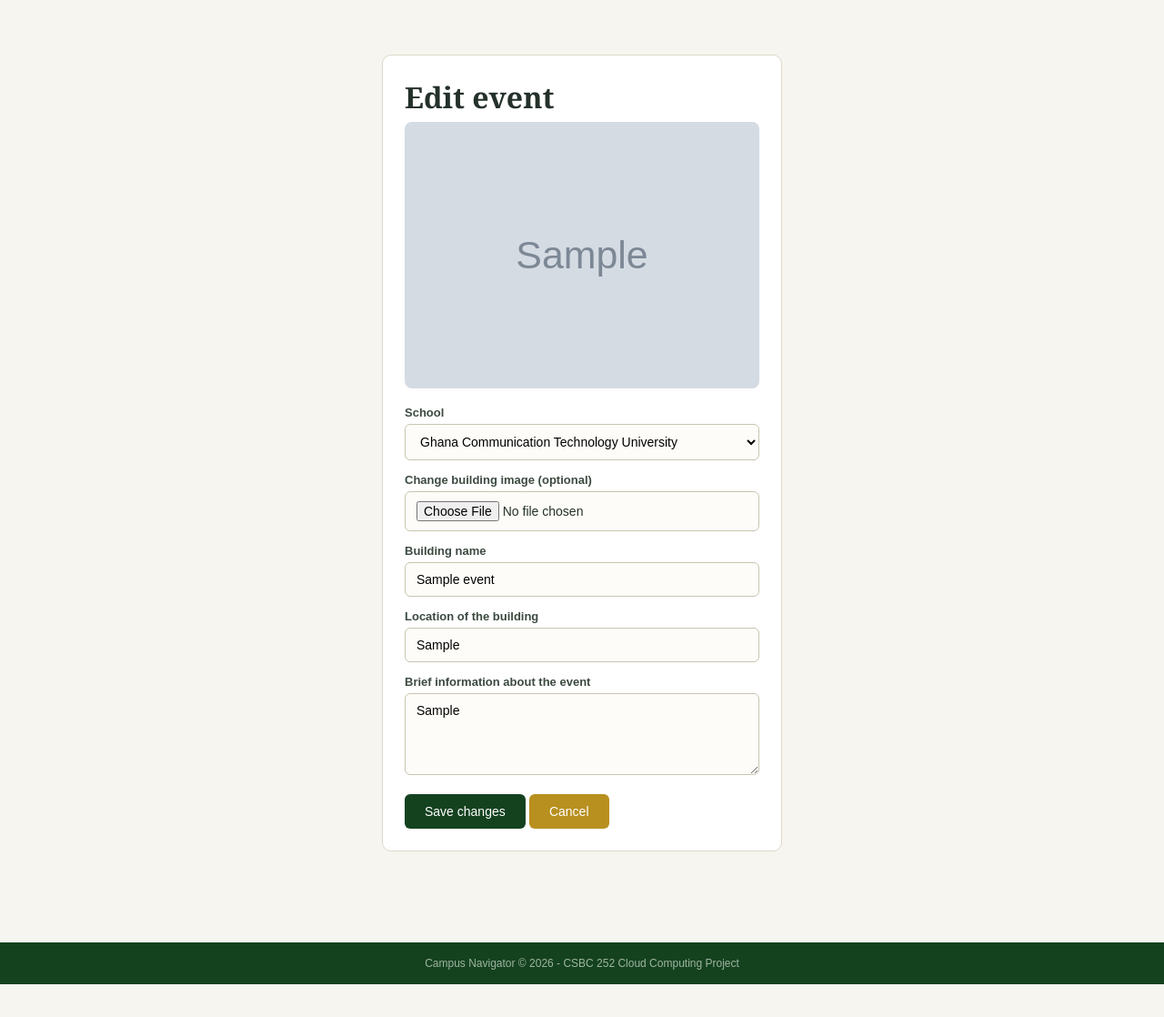
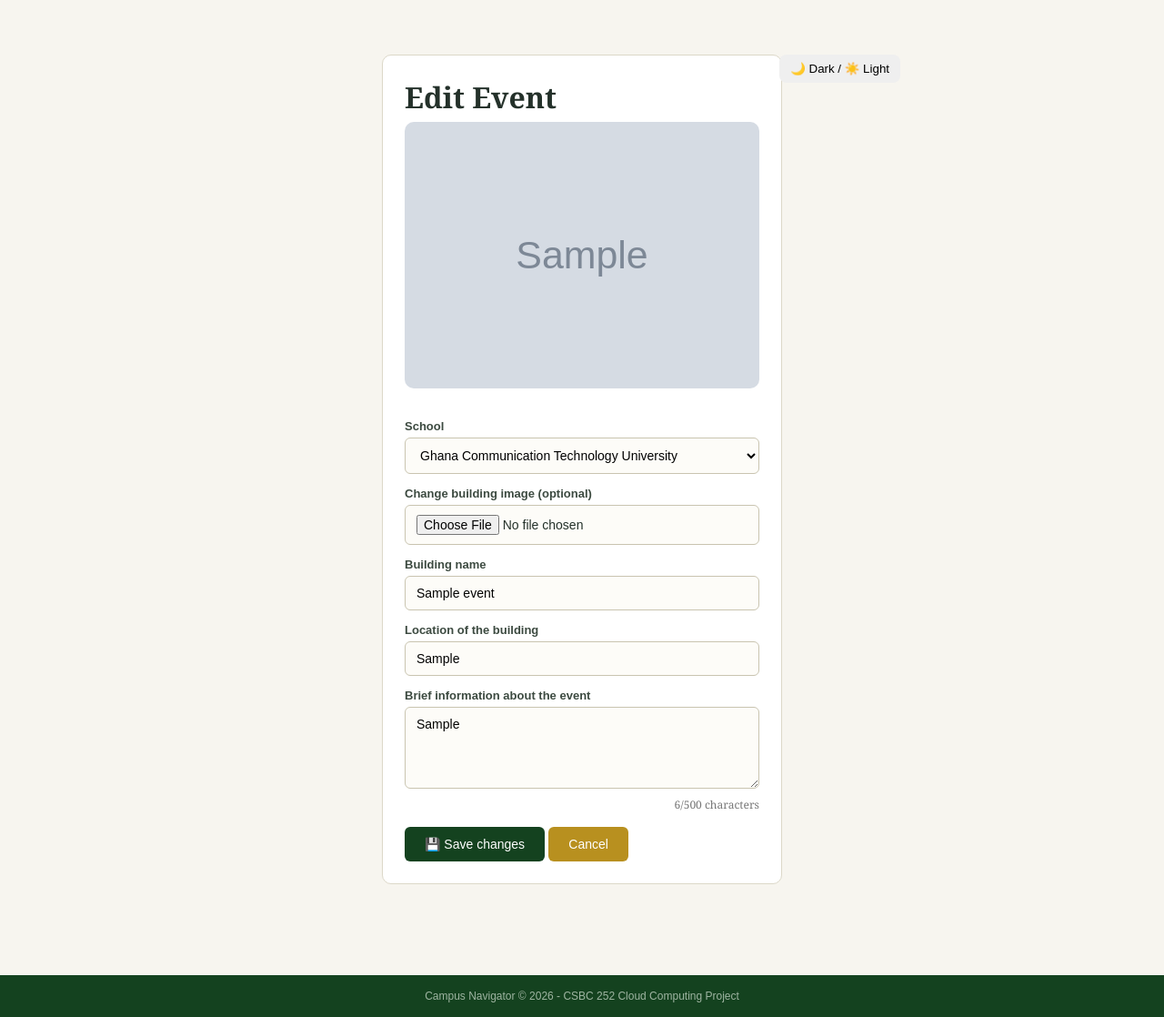
Before and after one commit to chrisolega/cloud-lab-group-project, a PHP site: page /admin/edit_event.php?id=1 in a window 1280 px wide. Shown: the part 58-1176 px from the top of the page at 91% size. Before the commit the page ends 1140 px from the top, so only its background shows below. Run offline with PHP 8.4, Linux system fonts and the light colour scheme; a user stored in the database is signed in; data comes from the database, SQL or seed files in the repository; tables that the repository leaves empty hold one stand-in row (values such as "Sample post"); grey boxes marked "Sample" are stand-in pictures; a stand-in replaces the project's code that opens the database connection; some libraries are stand-ins or nearby versions.

Commit message:
edit_event.php

```diff
--- a/admin/edit_event.php
+++ b/admin/edit_event.php
@@ -2,57 +2,241 @@
 require_once '../includes/db.php';
 require_once '../includes/auth.php';
 require_once '../includes/upload.php';
+
 need_admin();
+
 $base = '../';
 $title = 'Edit Event';
+
 $id = intval($_GET['id']);
+
 $q = $db->prepare('SELECT * FROM events WHERE id = ?');
 $q->execute(array($id));
 $e = $q->fetch();
+
 if (!$e) {
     header('Location: events.php');
     exit;
 }
+
 $schools = $db->query('SELECT * FROM schools ORDER BY id')->fetchAll();
+
 if ($_SERVER['REQUEST_METHOD'] == 'POST') {
+
     $bname = trim($_POST['building_name']);
     $bloc = trim($_POST['building_location']);
     $info = trim($_POST['event_info']);
     $sid = intval($_POST['school_id']);
+
     $img = $e['building_image'];
+
     if (isset($_FILES['building_image']) && $_FILES['building_image']['error'] == 0) {
         $new = save_image($_FILES['building_image']);
+
         if ($new) {
             $img = $new;
         }
     }
-$q = $db->prepare('UPDATE events SET school_id = ?, building_name = ?, building_location = ?, building_image = ?, event_info = ? WHERE id = ?');
+
+    $q = $db->prepare(
+        'UPDATE events SET school_id = ?, building_name = ?, building_location = ?, building_image = ?, event_info = ? WHERE id = ?'
+    );
+
     $q->execute(array($sid, $bname, $bloc, $img, $info, $id));
+
     header('Location: events.php');
     exit;
 }
+
 include '../includes/header.php';
 ?>
+
+<style>
+.edit-box {
+    max-width: 700px;
+    margin: 20px auto;
+}
+
+.edit-box img {
+    width: 100%;
+    max-height: 350px;
+    object-fit: cover;
+    border-radius: 10px;
+    margin-bottom: 15px;
+}
+
+.theme-btn {
+    float: right;
+    padding: 8px 12px;
+    border: none;
+    border-radius: 8px;
+    cursor: pointer;
+}
+
+.dark {
+    background: #111827;
+    color: white;
+}
+
+.dark .card {
+    background: #1f2937;
+    color: white;
+}
+
+.dark input,
+.dark select,
+.dark textarea {
+    background: #374151;
+    color: white;
+    border-color: #4b5563;
+}
+
+.char-count {
+    text-align: right;
+    font-size: 12px;
+    color: #777;
+    margin-top: 4px;
+}
+</style>
+
+<div class="edit-box">
+
+    <button type="button" class="theme-btn" onclick="toggleTheme()">
+        🌙 Dark / ☀️ Light
+    </button>
+
     <div class="card narrow">
-<h1>Edit event</h1>
-<img src="<?php echo htmlspecialchars(pic($e['building_image'])); ?>" style="width:100%;border-radius:8px" alt="">
+
+        <h1>Edit Event</h1>
+
+        <!-- Image Preview -->
+        <img
+            id="imagePreview"
+            src="<?php echo htmlspecialchars(pic($e['building_image'])); ?>"
+            alt="Building image"
+        >
+
         <form method="post" enctype="multipart/form-data">
+
             <label>School</label>
+
             <select name="school_id">
                 <?php foreach ($schools as $s) { ?>
-<option value="<?php echo $s['id']; ?>" <?php if ($e['school_id'] == $s['id']) echo 'selected'; ?>><?php echo htmlspecialchars($s['name']); ?></option>
+
+                    <option
+                        value="<?php echo $s['id']; ?>"
+                        <?php if ($e['school_id'] == $s['id']) echo 'selected'; ?>
+                    >
+                        <?php echo htmlspecialchars($s['name']); ?>
+                    </option>
+
                 <?php } ?>
             </select>
+
+
             <label>Change building image (optional)</label>
-<input type="file" name="building_image" accept="image/*">
+
+            <input
+                type="file"
+                name="building_image"
+                id="imageInput"
+                accept="image/*"
+            >
+
+
             <label>Building name</label>
-<input type="text" name="building_name" value="<?php echo htmlspecialchars($e['building_name']); ?>" required>
+
+            <input
+                type="text"
+                name="building_name"
+                value="<?php echo htmlspecialchars($e['building_name']); ?>"
+                required
+            >
+
+
             <label>Location of the building</label>
-<input type="text" name="building_location" value="<?php echo htmlspecialchars($e['building_location']); ?>" required>
+
+            <input
+                type="text"
+                name="building_location"
+                value="<?php echo htmlspecialchars($e['building_location']); ?>"
+                required
+            >
+
+
             <label>Brief information about the event</label>
-<textarea name="event_info" required><?php echo htmlspecialchars($e['event_info']); ?></textarea>
-<button type="submit" class="btn">Save changes</button>
-<a href="events.php" class="btn gold">Cancel</a>
+
+            <textarea
+                name="event_info"
+                id="eventInfo"
+                maxlength="500"
+                required
+            ><?php echo htmlspecialchars($e['event_info']); ?></textarea>
+
+            <div class="char-count">
+                <span id="charCount">0</span>/500 characters
+            </div>
+
+
+            <button type="submit" class="btn">
+                💾 Save changes
+            </button>
+
+            <a href="events.php" class="btn gold">
+                Cancel
+            </a>
+
         </form>
+
     </div>
+
+</div>
+
+
+<script>
+
+/* Dark / Light Mode */
+function toggleTheme() {
+    document.body.classList.toggle('dark');
+
+    if (document.body.classList.contains('dark')) {
+        localStorage.setItem('theme', 'dark');
+    } else {
+        localStorage.setItem('theme', 'light');
+    }
+}
+
+/* Remember Theme */
+if (localStorage.getItem('theme') === 'dark') {
+    document.body.classList.add('dark');
+}
+
+
+/* Image Preview */
+document.getElementById('imageInput').addEventListener('change', function () {
+
+    const file = this.files[0];
+
+    if (file) {
+        document.getElementById('imagePreview').src =
+            URL.createObjectURL(file);
+    }
+
+});
+
+
+/* Character Counter */
+const eventInfo = document.getElementById('eventInfo');
+const charCount = document.getElementById('charCount');
+
+function updateCount() {
+    charCount.textContent = eventInfo.value.length;
+}
+
+eventInfo.addEventListener('input', updateCount);
+
+updateCount();
+
+</script>
+
 <?php include '../includes/footer.php'; ?>
```
Lines whose indentation alone changed are shown as unchanged.
